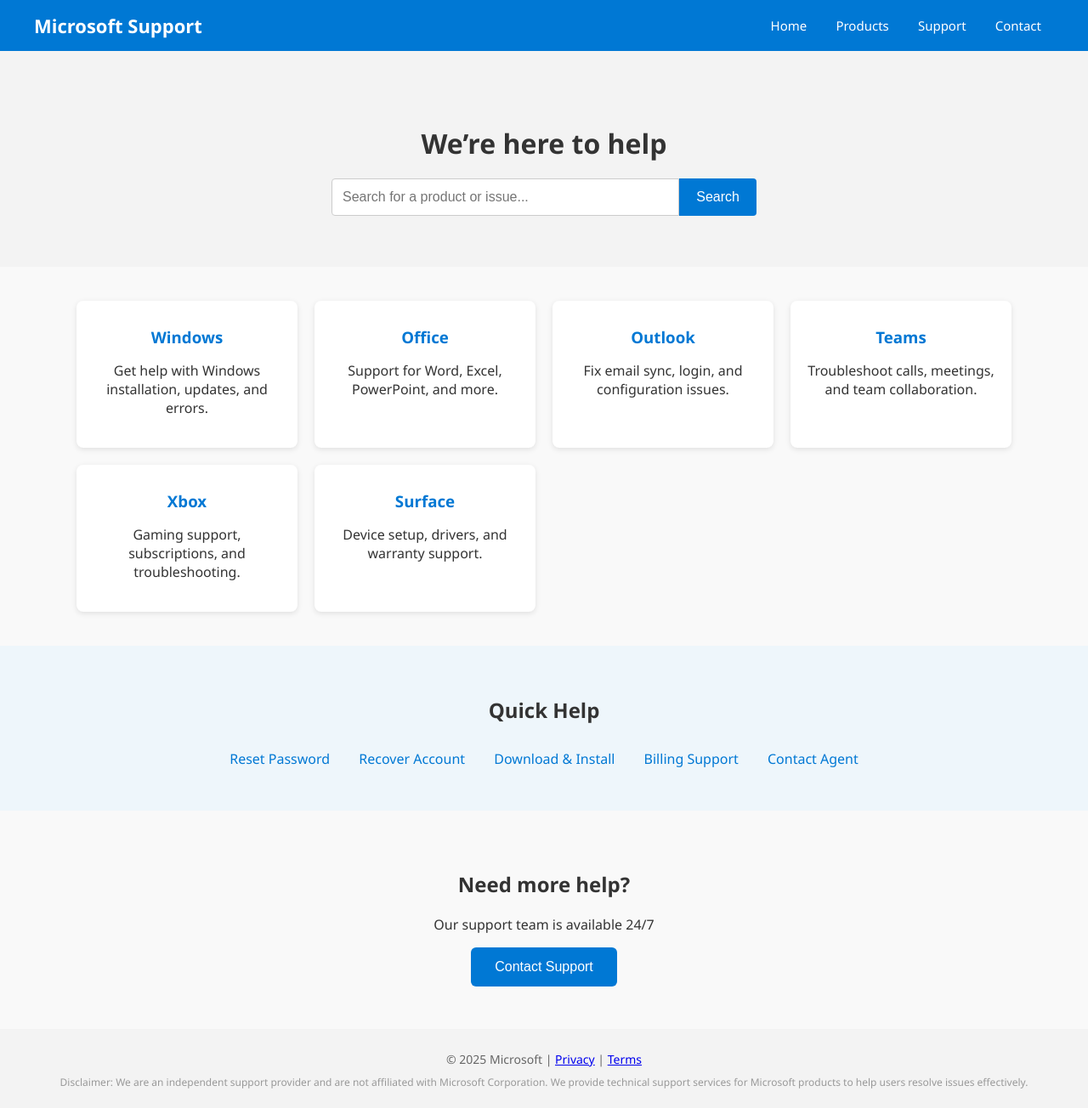
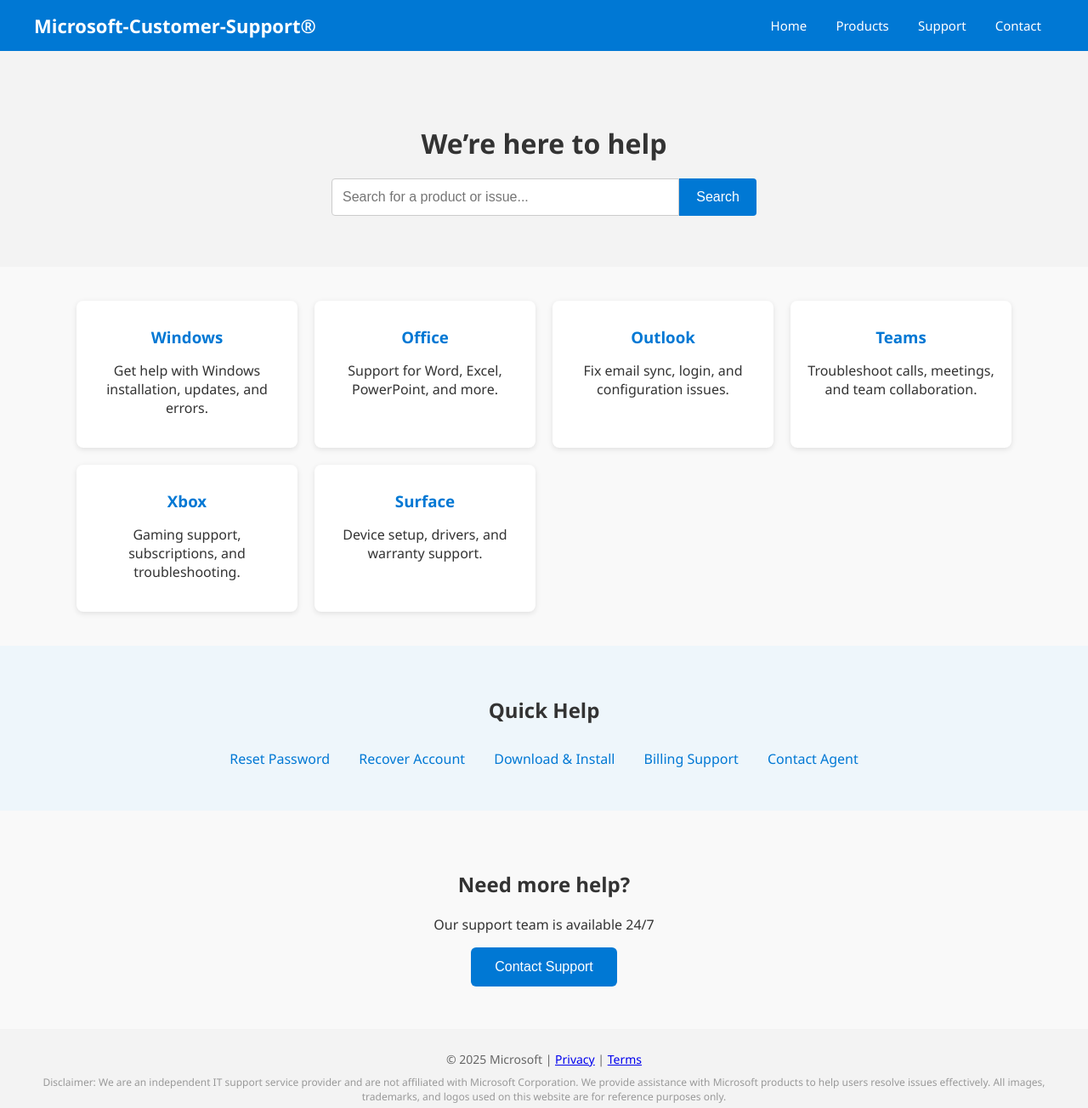
Before and after one commit to microsfthelps/contactusa, a plain HTML site: page index.html in a window 1280 px wide. Shown: the whole page at 85% size. Drawn offline with Linux system fonts and the light colour scheme.

Commit message:
Update index.html

```diff
--- a/index.html
+++ b/index.html
@@ -3,7 +3,7 @@
 <head>
   <meta charset="UTF-8" />
   <meta name="viewport" content="width=device-width, initial-scale=1.0" />
-  <title>Microsoft Product Support</title>
+  <title>Microsoft-Product-Support®</title>
   <style>
     body {
       margin: 0;
@@ -151,7 +151,7 @@
 </head>
 <body>
   <header>
-    <h1>Microsoft Support</h1>
+    <h1>Microsoft-Customer-Support®</h1>
     <nav>
       <a href="#">Home</a>
       <a href="#">Products</a>
@@ -195,8 +195,9 @@
   <footer>
     <p>&copy; 2025 Microsoft | <a href="#">Privacy</a> | <a href="#">Terms</a></p>
     <p class="disclaimer">
-      Disclaimer: We are an independent support provider and are not affiliated with Microsoft Corporation.
-      We provide technical support services for Microsoft products to help users resolve issues effectively.
+      Disclaimer: We are an independent IT support service provider and are not affiliated with Microsoft Corporation.
+      We provide assistance with Microsoft products to help users resolve issues effectively.
+      All images, trademarks, and logos used on this website are for reference purposes only.
     </p>
   </footer>
 </body>
```
